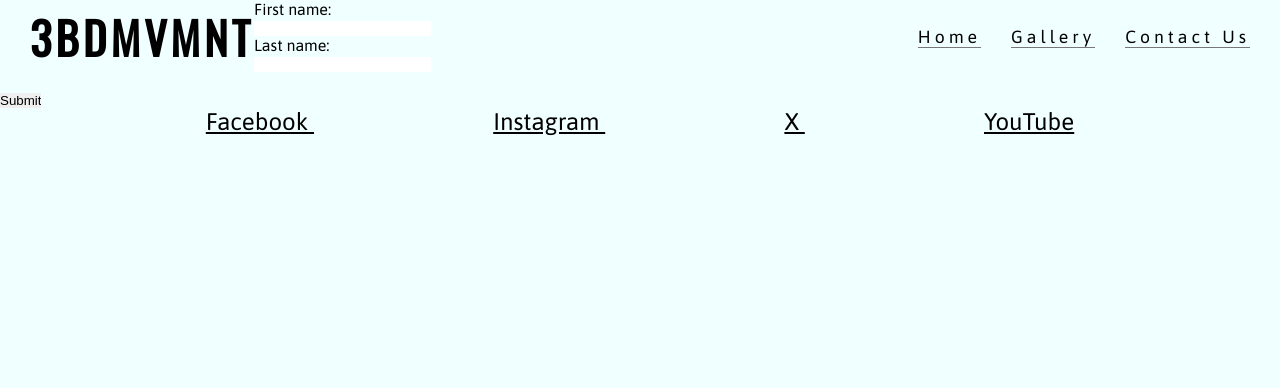
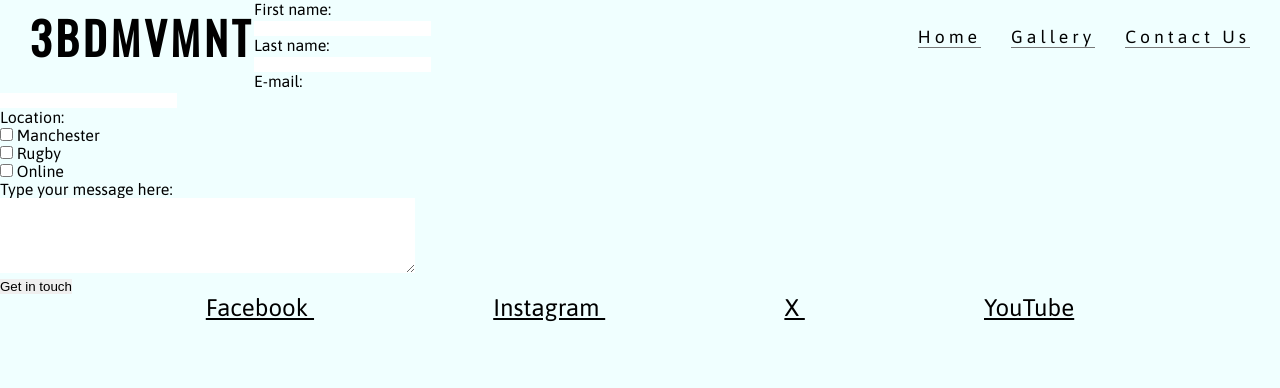
Before and after one commit to king0T/FreeBodyMovement, a plain HTML site: page contact-us.html in a window 1280 px wide. Drawn offline with nearby package versions, Linux system fonts and the light colour scheme.

Commit message:
added get in touch form

```diff
--- a/contact-us.html
+++ b/contact-us.html
@@ -29,11 +29,32 @@
     </header>
    <section class="form">
         <form method="post" action="">
-            <label for="fname">First name:</label><br>
-            <input type="text" id="fname" name="fname"><br>
-            <label for="lname">Last name:</label><br>
-            <input type="text" id="lname" name="lname"><br><br>
-            <input type="submit" value="Submit">
+            <label for="fname">First name:</label>
+            <br>
+            <input type="text" id="fname" name="fname">
+            <br>
+            <label for="lname">Last name:</label>
+            <br>
+            <input type="text" id="lname" name="lname">
+            <br>
+            <label for="email">E-mail:</label>
+            <br>
+            <input type="email" id="email" name="email">
+            <br>
+            <label for="location">Location:</label>
+            <br>
+            <input type="checkbox" id="location" name="location1" value="Manchester">
+            <label for="location1"> Manchester</label><br>
+            <input type="checkbox" id="location2" name="location2" value="Rugby">
+            <label for="location2"> Rugby</label><br>
+            <input type="checkbox" id="location3" name="location3" value="Online">
+            <label for="location3"> Online</label>
+            <br>
+            <label for="txt">Type your message here:</label>
+            <br>
+            <textarea id="txt" name="txt" rows="5" cols="50"></textarea>
+            <br>
+            <input type="submit" value="Get in touch">
         </form>
    </section>
 
```
